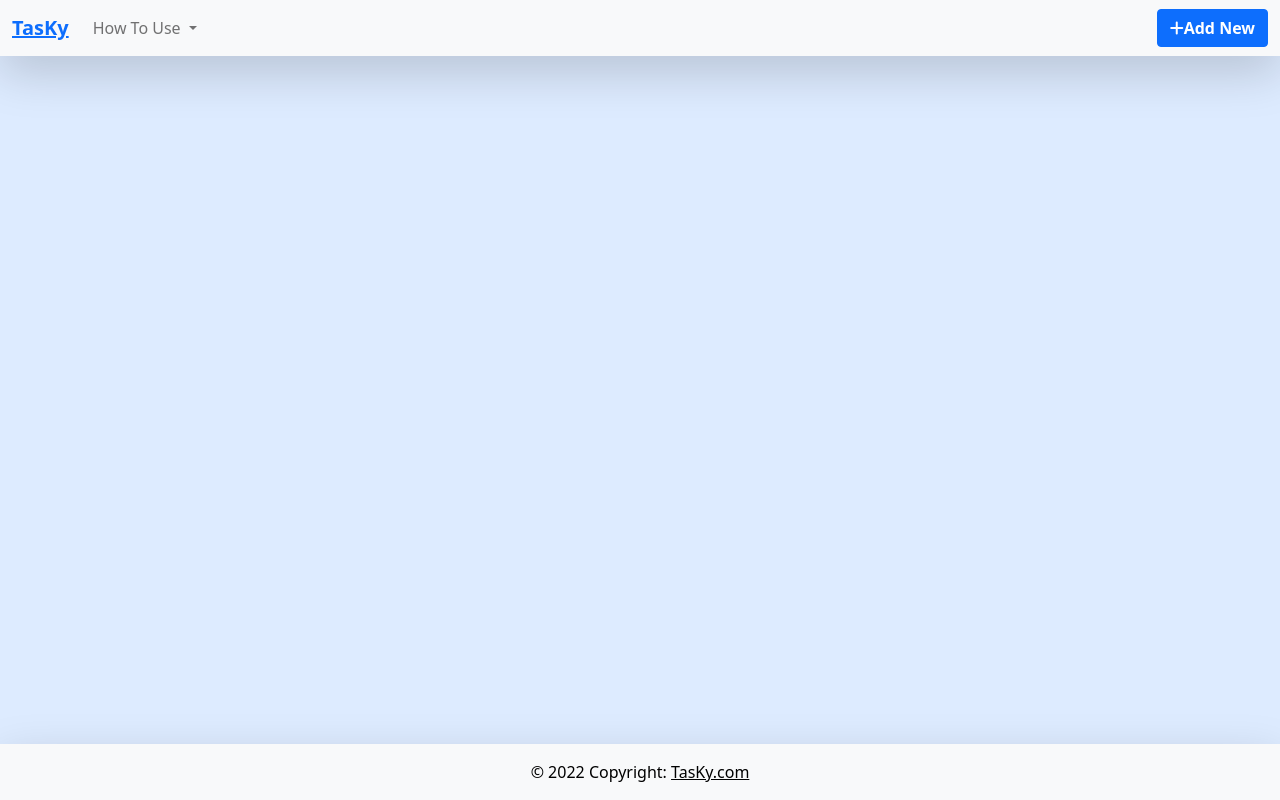
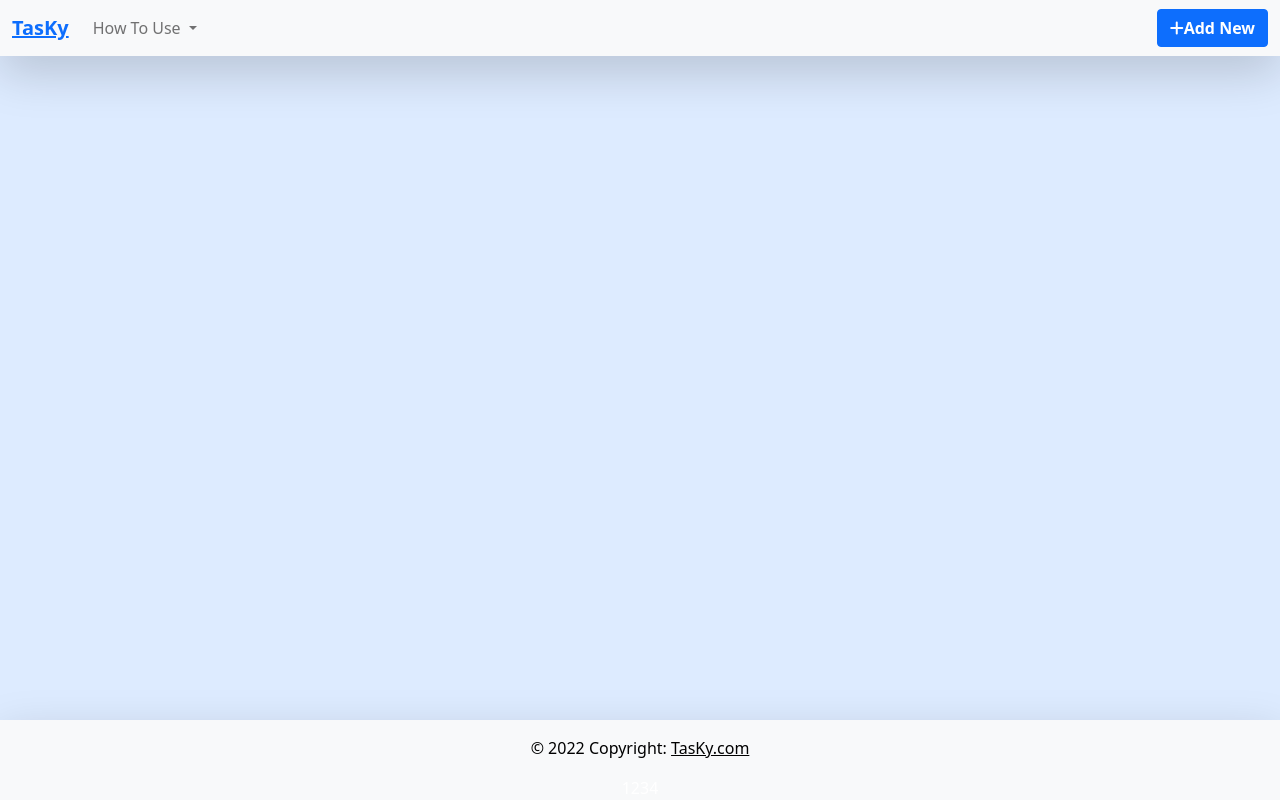
Before and after one commit to Avnish3103/Tasky, a plain HTML site: page bootstrap project/index.html in a window 1280 px wide. Drawn offline with nearby package versions, Linux system fonts and the light colour scheme.

Commit message:
Update index.html

```diff
--- a/bootstrap project/index.html
+++ b/bootstrap project/index.html
@@ -96,7 +96,9 @@
       © 2022 Copyright:
       <a class="text-black" href="#">TasKy.com</a>
     </div>
-
+  <div>
+    <span>1234</span>
+  </div>
   </footer>
   <script src="https://cdn.jsdelivr.net/npm/bootstrap@5.1.3/dist/js/bootstrap.bundle.min.js"
     integrity="sha384-ka7Sk0Gln4gmtz2MlQnikT1wXgYsOg+OMhuP+IlRH9sENBO0LRn5q+8nbTov4+1p"
```
